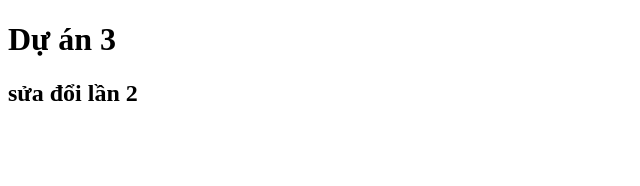
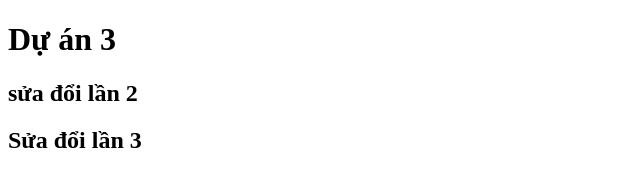
Before and after one commit to tuhocvn123/duan3, a plain HTML site: page index.html in a window 1280 px wide. Shown: the whole page, without its empty margins (0-640 px from the left). Drawn offline with Linux system fonts and the light colour scheme.

Commit message:
test commit lan 4

```diff
--- a/index.html
+++ b/index.html
@@ -8,5 +8,6 @@
   <body>
     <h1>Dự án 3</h1>
     <h2>sửa đổi lần 2</h2>
+    <h2>Sửa đổi lần 3</h2>
   </body>
 </html>
```
